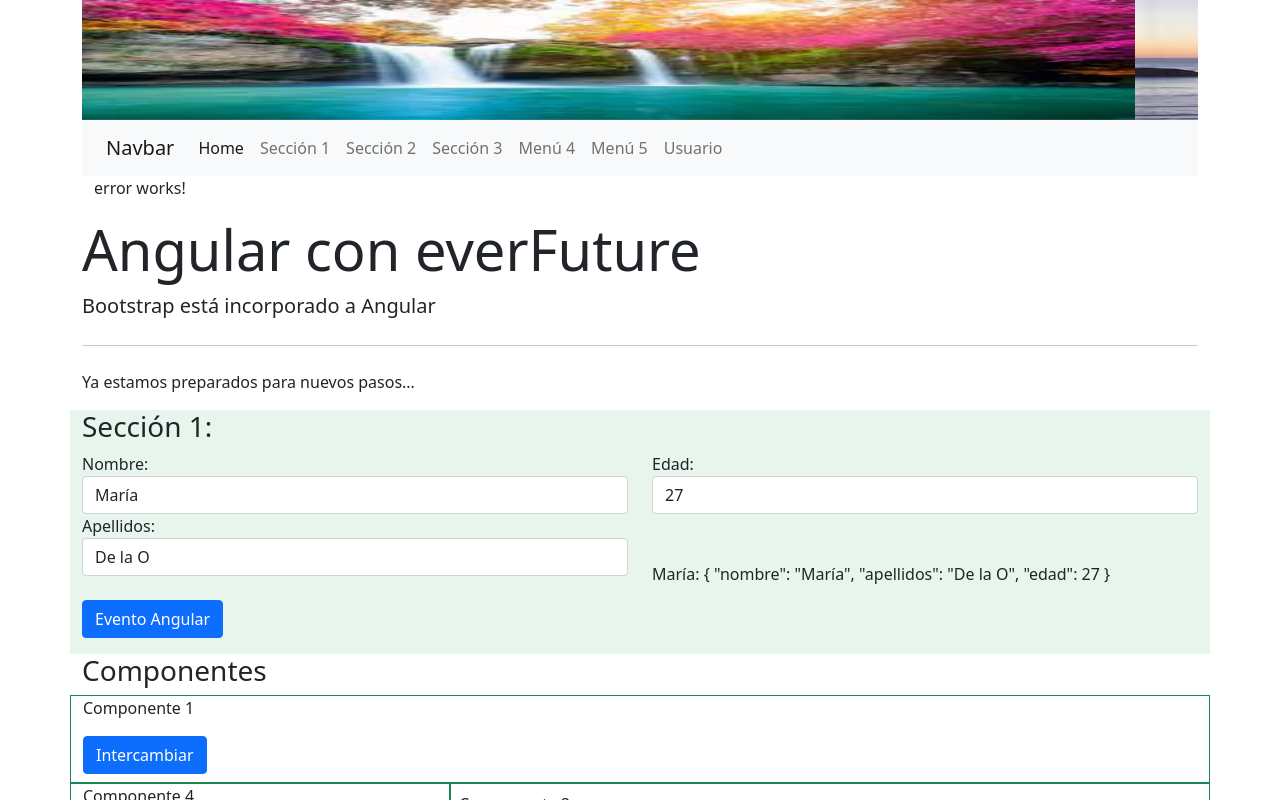
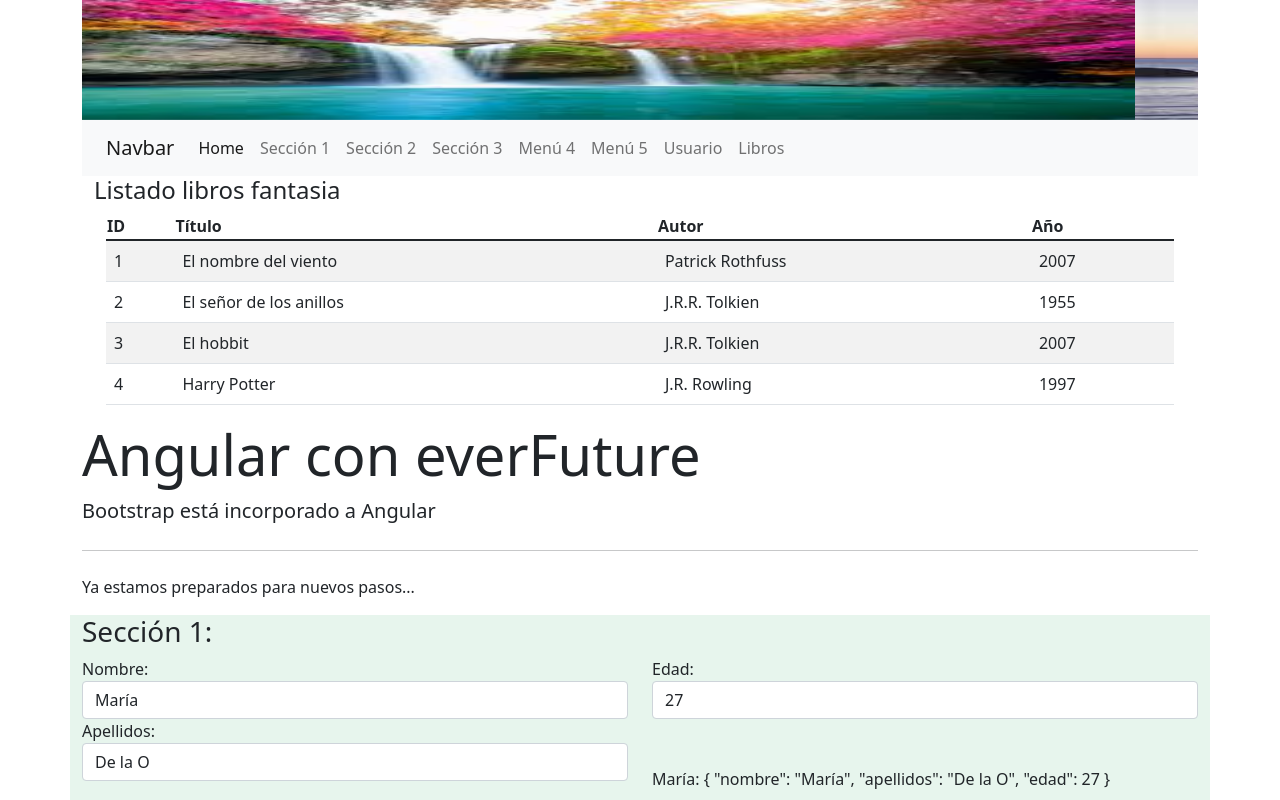
Before and after one commit to SergioRuJim/proyecto1, an Angular app: page /libro in a window 1280 px wide. Shown: the top 800 px of the page. Built offline with nearby package versions, Linux system fonts and the light colour scheme; data requests are answered from the project's data file.

Commit message:
Añadido json-server y componente libro

```diff
--- /dev/null
+++ b/db.json
@@ -0,0 +1,28 @@
+{
+  "libros": [
+    {
+      "id": 1,
+      "title": "El nombre del viento",
+      "author": "Patrick Rothfuss",
+      "year": "2007"
+    },
+    {
+      "id": 2,
+      "title": "El señor de los anillos",
+      "author": "J.R.R. Tolkien",
+      "year": "1955"
+    },
+    {
+      "id": 3,
+      "title": "El hobbit",
+      "author": "J.R.R. Tolkien",
+      "year": "2007"
+    },
+    {
+      "id": 4,
+      "title": "Harry Potter",
+      "author": "J.R. Rowling",
+      "year": "1997"
+    }
+  ]
+}
--- a/src/app/header/header.component.html
+++ b/src/app/header/header.component.html
@@ -46,6 +46,9 @@
                   <li class="nav-item">
                     <a class="nav-link" [routerLink]="['/usuario',]">Usuario</a>
                   </li>
+                  <li class="nav-item">
+                    <a class="nav-link" [routerLink]="['/libro',]">Libros</a>
+                  </li>
                 </ul>
               </div>
             </div>
--- /dev/null
+++ b/src/app/libro/libro.component.html
@@ -0,0 +1,24 @@
+<h4>Listado libros fantasia</h4>
+
+<div class="container">
+    <div class="row">
+        <div class="col-12">
+            <table class="table table-striped">
+                <thead>
+                    <th>ID</th>
+                    <th>Título</th>
+                    <th>Autor</th>
+                    <th>Año</th>
+                </thead>
+                <tbody>
+                    <tr *ngFor="let libro of libros">
+                        <td>{{libro.id}}</td>
+                        <td>{{libro.title}}</td>
+                        <td>{{libro.author}}</td>
+                        <td>{{libro.year}}</td>
+                    </tr>
+                </tbody>
+            </table>
+        </div>
+    </div>
+</div>
--- /dev/null
+++ b/src/app/libro/libro.component.ts
@@ -0,0 +1,27 @@
+import { Component, OnInit } from '@angular/core';
+import { LibrosService } from '../servicio/libros.service';
+
+@Component({
+  selector: 'app-libro',
+  templateUrl: './libro.component.html',
+  styleUrls: ['./libro.component.css']
+})
+export class LibroComponent implements OnInit {
+
+  libros:any;
+
+  constructor(private librosService:LibrosService) {
+    this.listarLibros();
+  }
+
+  ngOnInit(): void {
+  }
+
+  listarLibros(){
+    this.librosService.listarLibros().subscribe({
+      next: (r) => this.libros = r,
+      error: (e) => console.log(JSON.stringify(e))
+    });
+  }
+
+}
--- /dev/null
+++ b/src/app/servicio/libros.service.ts
@@ -0,0 +1,16 @@
+import { Injectable } from '@angular/core';
+import { HttpClient, HttpHeaders } from '@angular/common/http';
+import { Observable } from 'rxjs';
+
+@Injectable({
+  providedIn: 'root'
+})
+export class LibrosService {
+
+  listarLibros():Observable<any>{
+    return this.httpClient.get("http://localhost:3000/libros");
+  }
+
+
+  constructor(private httpClient:HttpClient) { }
+}
```
Also changed, not shown: src/app/app.module.ts (+6 -2 lines), src/app/libro/libro.component.css (added), 2 other files (tests, documents, lock files or other folders).
